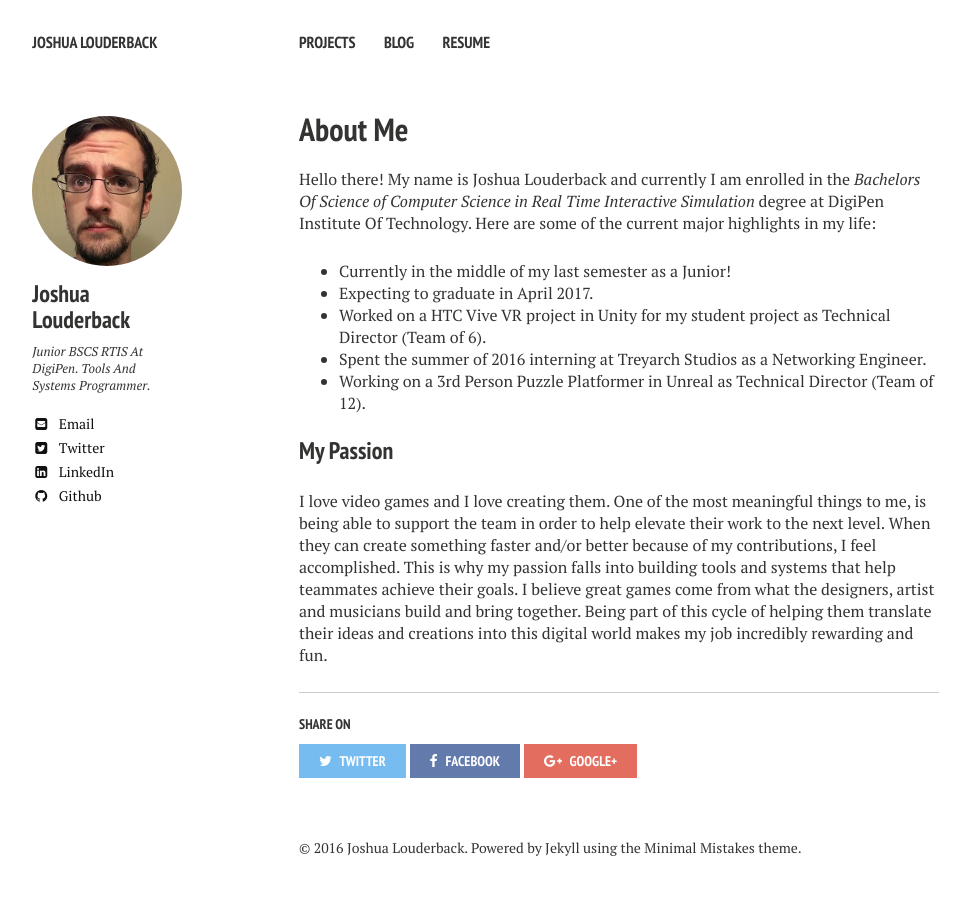
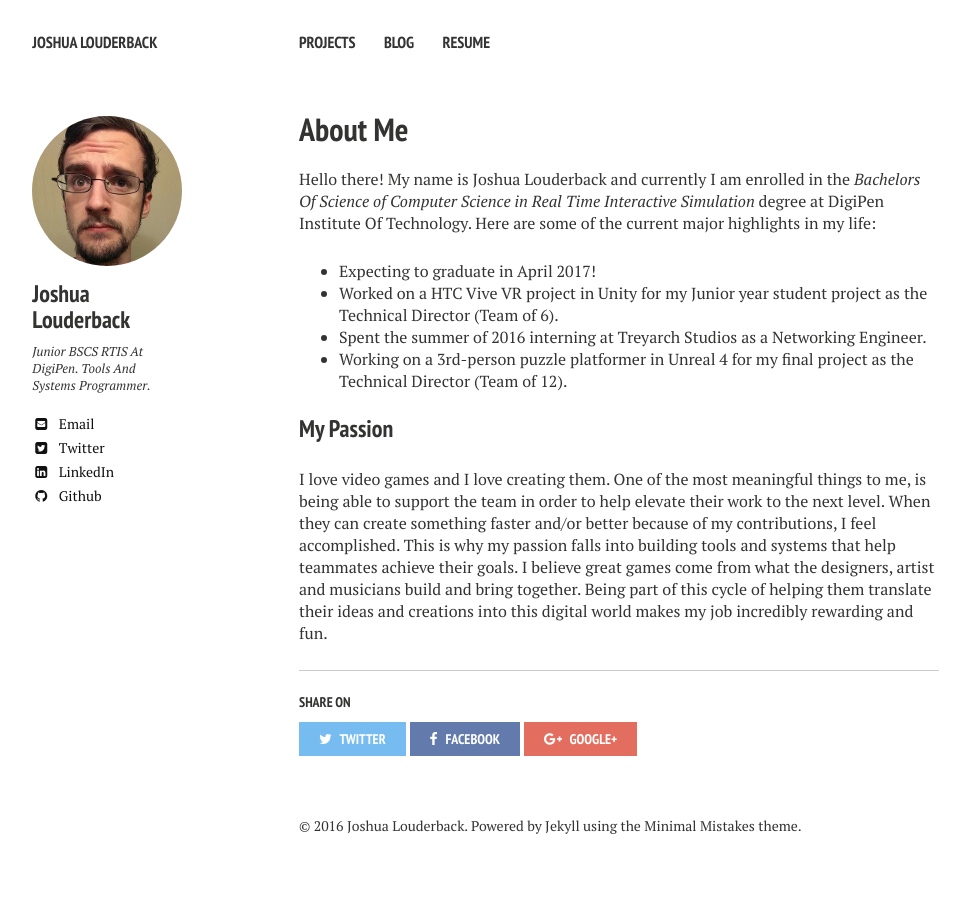
Before and after one commit to joshualouderback/joshualouderback.github.io, a Jekyll site: the page built from index.md, in a window 1280 px wide. Shown: the whole page, without its empty margins (21-987 px from the left). Built offline with Jekyll 4.4.1, drawn with Linux system fonts in a browser that asks for light colours; nearby versions of some CDN libraries.

Commit message:
Fixing Bio
Fix statement about being a junior.

```diff
--- a/index.md
+++ b/index.md
@@ -7,11 +7,10 @@ modified: 2014-08-08T20:53:07.573882-04:00
 
 Hello there! My name is Joshua Louderback and currently I am enrolled in the _Bachelors Of Science of Computer Science in Real Time Interactive Simulation_ degree at DigiPen Institute Of Technology. Here are some of the current major highlights in my life:
 
-* Currently in the middle of my last semester as a Junior!
-* Expecting to graduate in April 2017.
-* Worked on a HTC Vive VR project in Unity for my student project as Technical Director (Team of 6).
+* Expecting to graduate in April 2017!
+* Worked on a HTC Vive VR project in Unity for my Junior year student project as the Technical Director (Team of 6).
 * Spent the summer of 2016 interning at Treyarch Studios as a Networking Engineer.
-* Working on a 3rd Person Puzzle Platformer in Unreal as Technical Director (Team of 12).
+* Working on a 3rd-person puzzle platformer in Unreal 4 for my final project as the Technical Director (Team of 12).
 
 ### My Passion ###
 
```
